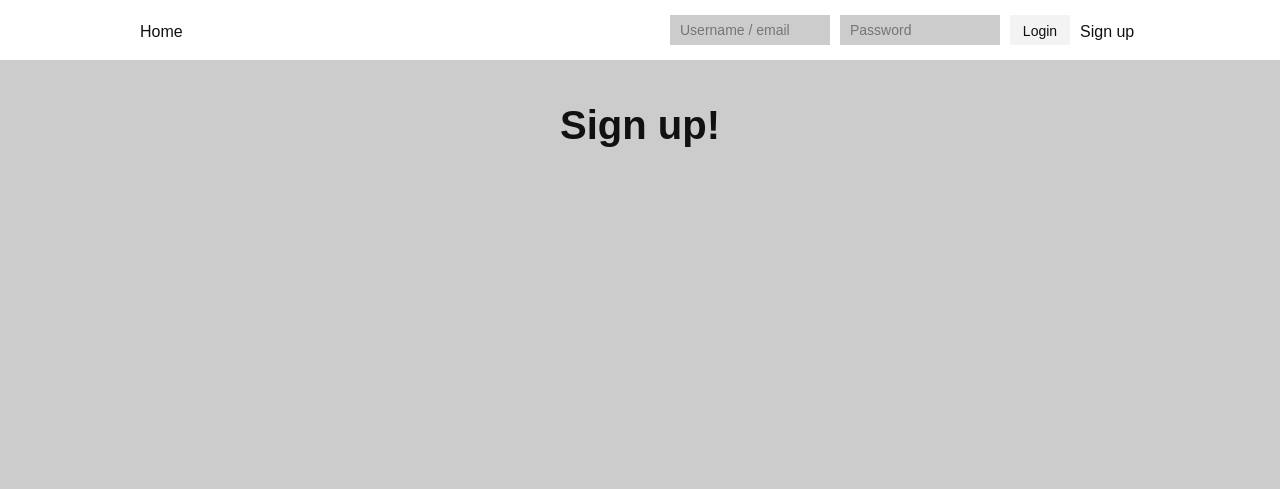
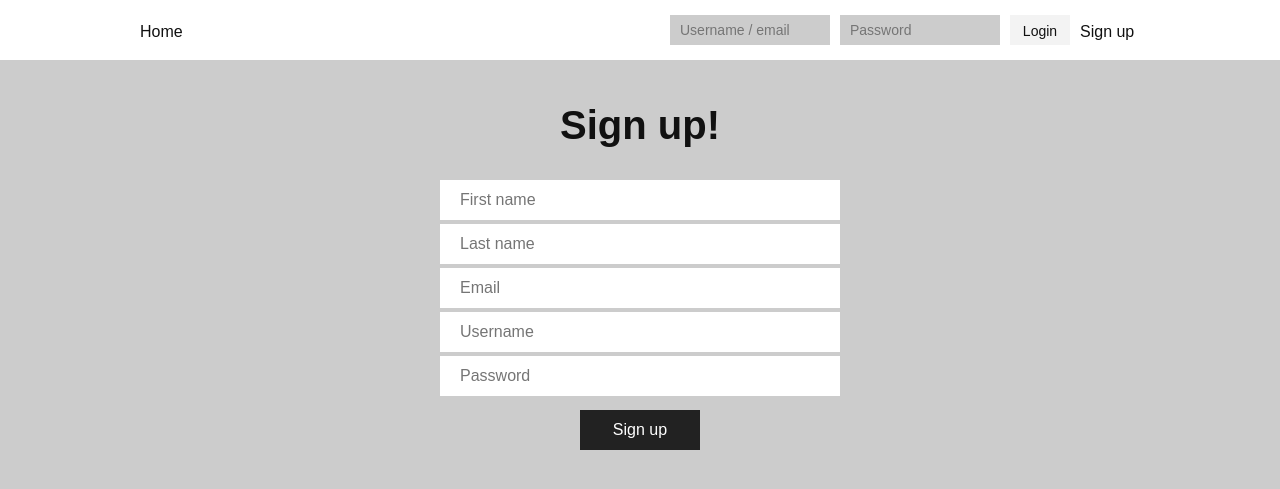
Before and after one commit to galbalazs87/phploginsystem, a PHP site: page /signup.php in a window 1280 px wide. Shown: the top 489 px of the page. Run offline with PHP 8.4, Linux system fonts and the light colour scheme.

Commit message:
At home finished the login-logout php functions

```diff
--- a/css/style.css
+++ b/css/style.css
@@ -205,3 +205,42 @@ header .nav-login a {
   line-height: 50px;
   text-align: center;
 }
+
+/* Sign up PHP */
+
+.signup-form {
+  width: 400px;
+  margin: 0 auto;
+  padding-top: 30px;
+}
+
+.signup-form input {
+  width: 90%;
+  height: 40px;
+  padding: 0px 5%;
+  margin-bottom: 4px;
+  border: none;
+  background-color: #fff;
+  font-family: arial;
+  font-size: 16px;
+  color: #111;
+  line-height: 40px;
+}
+
+.signup-form button {
+  display: block;
+  margin: 0 auto;
+  margin-top: 10px;
+  width: 30%;
+  height: 40px;
+  border: none;
+  background-color: #222;
+  font-family: arial;
+  font-size: 16px;
+  color: #fff;
+  cursor: pointer;
+}
+
+.signup-form button:hover {
+  background-color: #111;
+}
--- a/header.php
+++ b/header.php
@@ -1,3 +1,7 @@
+<?php
+  session_start();
+ ?>
+
 <!DOCTYPE html>
 <html>
   <head>
@@ -13,12 +17,23 @@
             <li><a href="index.php">Home</a></li>
           </ul>
           <div class="nav-login">
-            <form>
-              <input type="text" name="uid" placeholder="Username / email">
-              <input type="password" name="pwd" placeholder="Password">
-              <button type="submit" name="submit">Login</button>
-            </form>
-            <a href="signup.php">Sign up</a>
+            <?php
+              if (isset($_SESSION['u_id'])) {
+                echo '<form action="includes/logout.inc.php" method="POST">
+                  <button type="submit" name="submit">Log out</button>
+                </form>';
+              } else {
+                echo '        <form action="includes/login.inc.php" method="POST">
+                              <input type="text" name="uid" placeholder="Username / email">
+                              <input type="password" name="pwd" placeholder="Password">
+                              <button type="submit" name="submit">Login</button>
+                              </form>
+                              <a href="signup.php">Sign up</a>';
+              }
+
+             ?>
+
+
           </div>
         </div>
       </nav>
--- a/index.php
+++ b/index.php
@@ -5,6 +5,11 @@
     <section class="main-container">
       <div class="main-wrapper">
         <h2>Home</h2>
+        <?php
+          if (isset($_SESSION['u_id'])) {
+            echo "You are logged in!";
+          }
+         ?>
       </div>
     </section>
 
--- a/signup.php
+++ b/signup.php
@@ -5,6 +5,14 @@
     <section class="main-container">
       <div class="main-wrapper">
         <h2>Sign up!</h2>
+        <form class="signup-form" action="includes/signup.inc.php" method="POST">
+          <input type="text" name="first" placeholder="First name">
+          <input type="text" name="last" placeholder="Last name">
+          <input type="text" name="email" placeholder="Email">
+          <input type="text" name="uid" placeholder="Username">
+          <input type="password" name="pwd" placeholder="Password">
+          <button type="submit" name="submit">Sign up</button>
+        </form>
       </div>
     </section>
 
```
Also changed, not shown: includes/dbh.inc.php (added, +8 -0 lines), includes/login.inc.php (added, +46 -0 lines), includes/logout.inc.php (added, +8 -0 lines), includes/signup.inc.php (added, +58 -0 lines).
